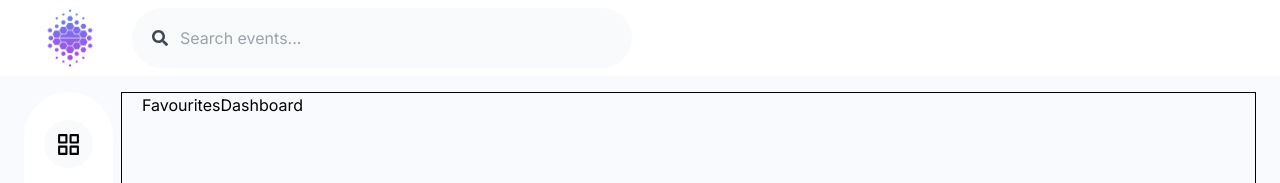
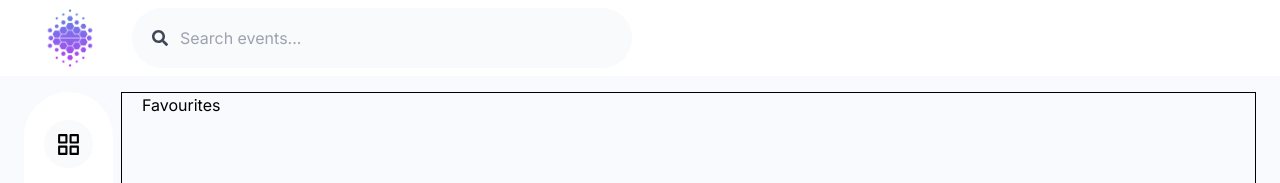
Before and after one commit to MalikMuneeb20/event-dashboard-design-challenge, a Next.js app: page /favourites in a window 1280 px wide. Shown: the top 183 px of the page. Built offline with nearby package versions, Linux system fonts and the light colour scheme.

Commit message:
Update page.tsx

```diff
--- a/app/favourites/page.tsx
+++ b/app/favourites/page.tsx
@@ -1,7 +1,7 @@
 import React from 'react';
 
 const FavouritesDashboard = () => {
-  return <div>FavouritesDashboard</div>;
+  return <div>Favourites</div>;
 };
 
 export default FavouritesDashboard;
```
